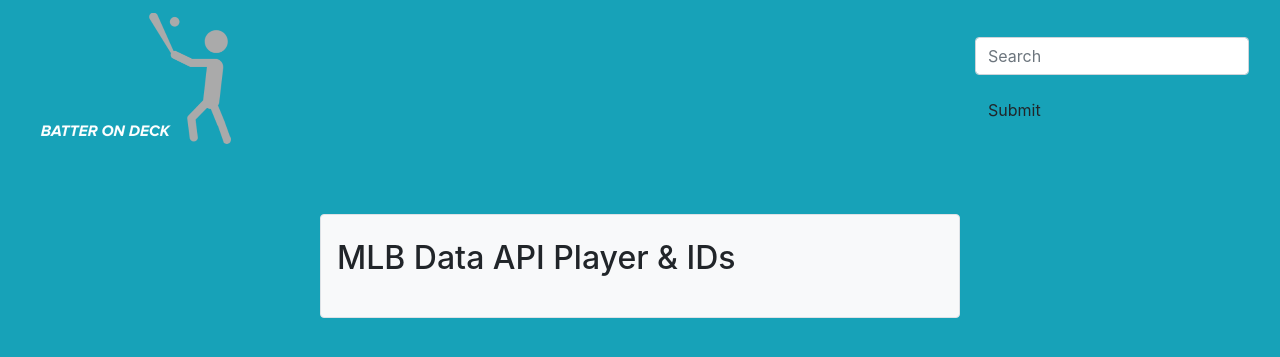
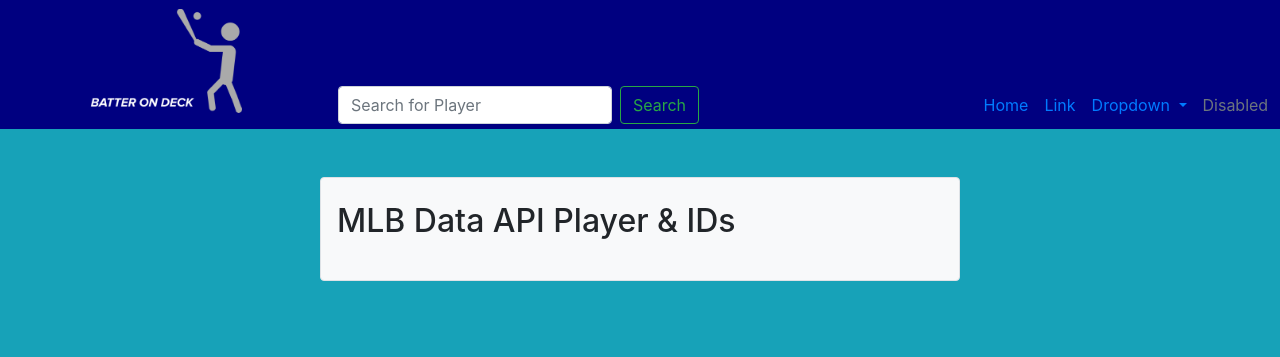
Before and after one commit to tlan2/batterOnDeck, a PHP site: page /home.html in a window 1280 px wide. Shown: the top 357 px of the page. Run offline with PHP 8.4, Linux system fonts and the light colour scheme.

Commit message:
got search bar in right place -- committing

```diff
--- a/batter-on-deck/src/home.html
+++ b/batter-on-deck/src/home.html
@@ -17,23 +17,50 @@ Batter On Deck - home.html
 
   </head>
   <body class="bg-info">
-    <nav class="navbar navbar-default">
-      <div class="container-fluid">
-        <div class="navbar-header">
+    <nav class="navbar navbar-expand-lg">
+
+
           <a class="navbar-brand" href="#">
-            <img alt="Brand" src="main_logo.png" width="50%">
+            <img alt="Brand" src="main_logo.png" width="50%" class="d-inline-block align-top"></img>
           </a>
+
+          <div class="collapse navbar-collapse" id="navbarSupportedContent">
+
+          <form class="form-inline">
+
+            <input class="form-control mr-sm-2" type="search" placeholder="Search for Player" aria-label="Search">
+            <button class="btn btn-outline-success my-2 my-sm-0" type="submit">Search</button>
+          </form>
+          <ul class="navbar-nav ml-auto">
+            <li class="nav-item active">
+              <a class="nav-link" href="#">Home <span class="sr-only">(current)</span></a>
+            </li>
+            <li class="nav-item">
+              <a class="nav-link" href="#">Link</a>
+            </li>
+            <li class="nav-item dropdown">
+              <a class="nav-link dropdown-toggle" href="#" id="navbarDropdown" role="button" data-toggle="dropdown" aria-haspopup="true" aria-expanded="false">
+                Dropdown
+              </a>
+              <div class="dropdown-menu" aria-labelledby="navbarDropdown">
+                <a class="dropdown-item" href="#">Action</a>
+                <a class="dropdown-item" href="#">Another action</a>
+                <div class="dropdown-divider"></div>
+                <a class="dropdown-item" href="#">Something else here</a>
+              </div>
+            </li>
+            <li class="nav-item">
+              <a class="nav-link disabled" href="#">Disabled</a>
+            </li>
+          </ul>
 
 
         </div>
-        <form class="navbar-form navbar-left" role="search">
-          <div class="form-group">
-            <input type="text" class="form-control" placeholder="Search">
-          </div>
-          <button type="submit" class="btn btn-default">Submit</button>
-        </form>
-      </div>
+
+
+
     </nav>
+
     <section class="container border rounded bg-light w-50 mx-auto mt-5 p-3">
       <h2 class="mt-2 mb-4">MLB Data API Player & IDs</h2>
       <ul id="results"></ul>
--- a/batter-on-deck/src/index.css
+++ b/batter-on-deck/src/index.css
@@ -12,7 +12,21 @@ code {
     monospace;
 }
 
-.backblue{
-  background-color: navy;
-  color: white;
+
+
+
+
+.navbar{
+ flex-direction: row;
+ align-items: flex-end;
+ background-color: navy;
+ color: white;
+  width: 100%;
+  font: 'Roboto';
+  text-align: center;
+  padding: .3%;
 }
+
+.navbar-brand{
+  width: 25%
+}
```
